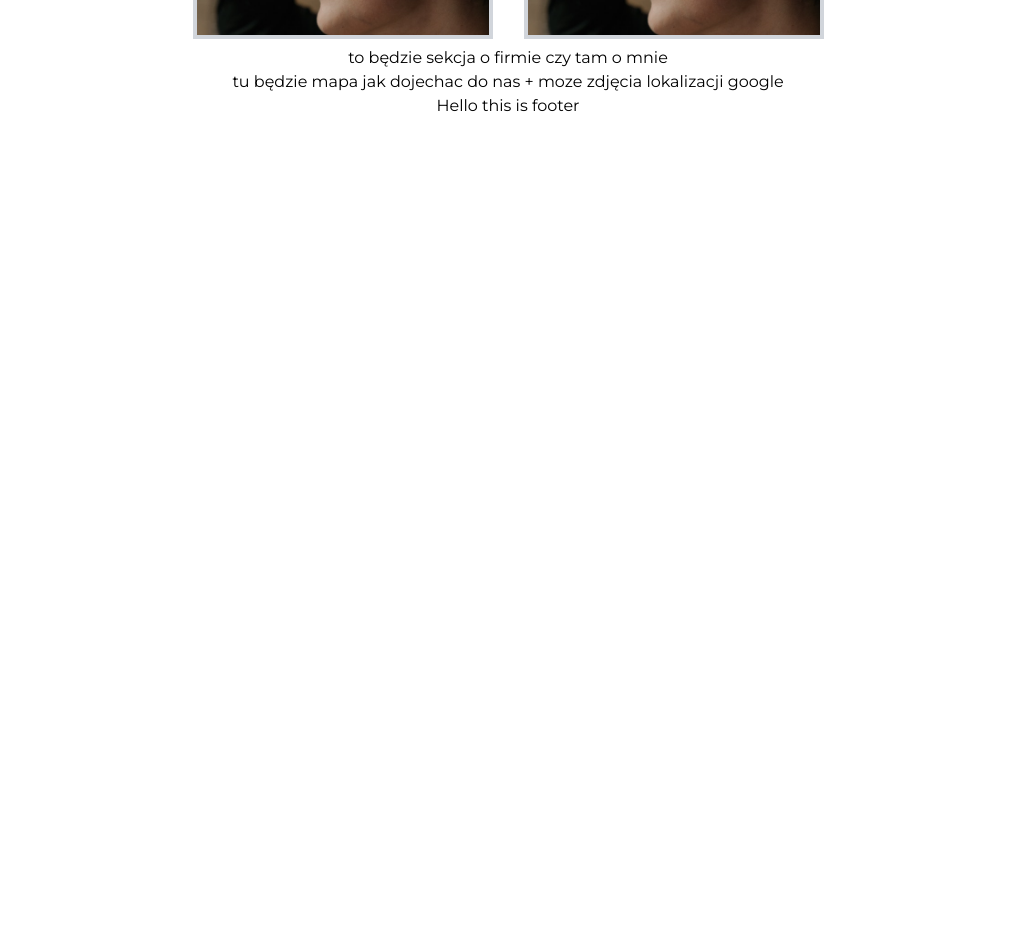
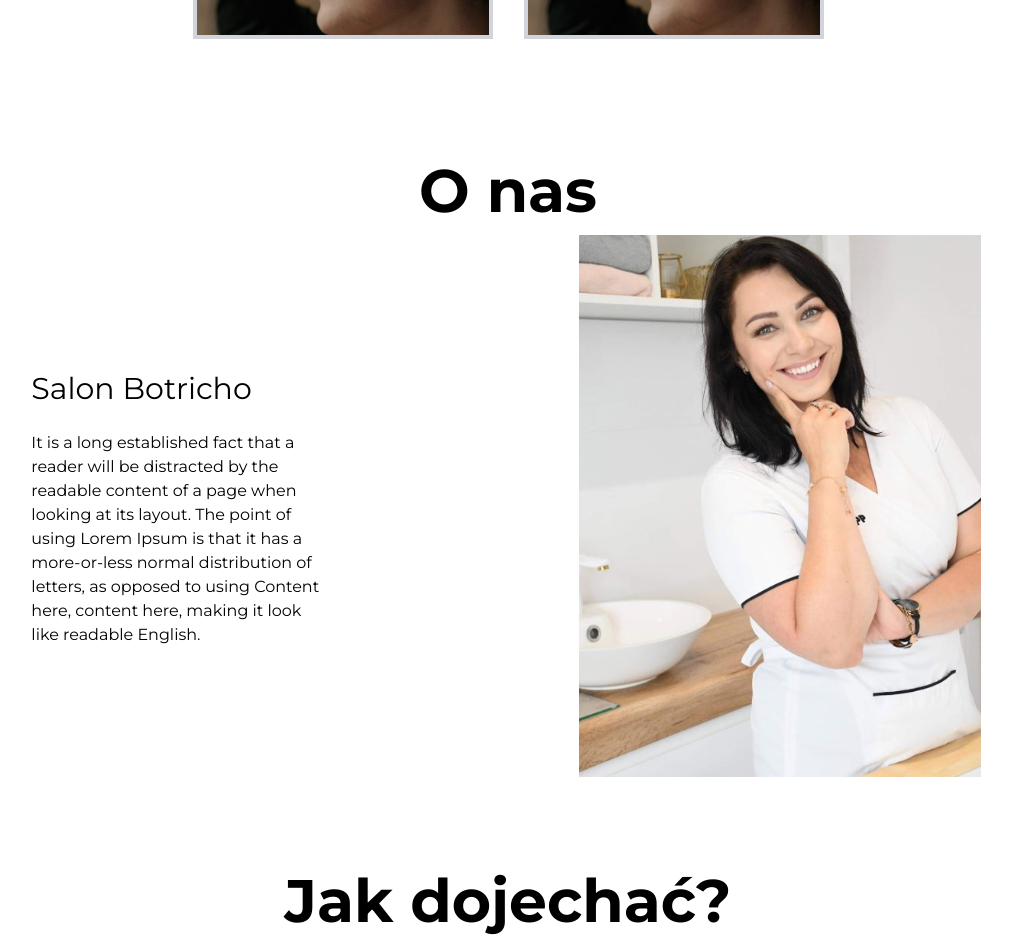
Before and after one commit to mkropidlowski/botricho-page, a Next.js app: page / in a window 1280 px wide. Shown: the part 1380-2332 px from the top of the page, without its empty margins (132-1144 px from the left). Before the commit the page ends 1498 px from the top, so only its background shows below. Built offline with nearby package versions, Linux system fonts and the light colour scheme; no server answers.

Commit message:
Create content in other sections

```diff
--- a/app/(root)/page.tsx
+++ b/app/(root)/page.tsx
@@ -109,7 +109,6 @@ export const fakeData: BE_Services[] = [
 export default function Home() {
     return (
         <PageLayout>
-            <Hero className="flex flex-col h-[650px]" />
             <SectionsWrapper>
                 <Services services={fakeData} />
                 <AboutSection />
--- a/components/about/AboutSection.tsx
+++ b/components/about/AboutSection.tsx
@@ -1,5 +1,31 @@
+import Image from "next/image";
+import owner from "@/public/images/owner.png";
+import clsx from "clsx";
+
 const AboutSection = () => {
-    return <div>to będzie sekcja o firmie czy tam o mnie</div>;
+    return (
+        <div className="w-full h-full flex justify-center items-center flex-col mb-[80px] " id="about">
+            <div>
+                <h1 className={clsx("md:text-[60px] md:font-bold p-5 text-[45px] font-semibold")}>O nas</h1>
+            </div>
+            <div className="w-full flex md:flex-row flex-col justify-evenly items-center gap-[100px]">
+                <div className="max-w-[500px]">
+                    <h2 className="text-[30px]">Salon Botricho</h2>
+                    <p className="max-w-[300px] md:w-[500px] mt-[20px]">
+                        It is a long established fact that a reader will be distracted by the readable content of a page
+                        when looking at its layout. The point of using Lorem Ipsum is that it has a more-or-less normal
+                        distribution of letters, as opposed to using Content here, content here, making it look like
+                        readable English.
+                    </p>
+                </div>
+                <div>
+                    <div className="flex items-center justify-center w-[410px] h-[500px]">
+                        <Image src={owner} alt="Aneta Botricho" style={{ objectFit: "cover" }} />
+                    </div>
+                </div>
+            </div>
+        </div>
+    );
 };
 
 export default AboutSection;
--- a/components/contact/Contact.tsx
+++ b/components/contact/Contact.tsx
@@ -1,5 +1,17 @@
+import clsx from "clsx";
+
 const Contact = () => {
-    return <div>tu będzie mapa jak dojechac do nas + moze zdjęcia lokalizacji google</div>;
+    return (
+        <div className="w-full flex items-center flex-col mb-[100px]" id="contact">
+            <div>
+                <h1 className={clsx("md:text-[60px] md:font-bold p-5 text-[45px] font-semibold")}>Jak dojechać?</h1>
+            </div>
+            <div className="max-w-[1240px] flex md:flex-row justify-evenly gap-5 flex-col">
+                <div className="md:w-[500px] md:h-[500px] w-[310px] h-[310px] bg-slate-400"></div>
+                <div className="md:w-[500px] md:h-[500px] w-[310px] h-[310px] bg-slate-400"></div>
+            </div>
+        </div>
+    );
 };
 
 export default Contact;
--- a/components/footer/Footer.tsx
+++ b/components/footer/Footer.tsx
@@ -1,7 +1,23 @@
+import clsx from "clsx";
+import Link from "next/link";
+
 const Footer = () => {
     return (
-        <footer>
-            <h2>Hello this is footer </h2>
+        <footer className="flex items-start justify-center relative w-screen rounded-t-[30px] h-[250px] bg-serviceBoxColor">
+            <div className="max-w-[1240px] inline-grid grid-cols-[250px_250px_250px] mt-[50px]">
+                <div>
+                    <h2 className={clsx("text-black")}>
+                        <Link href="/" className="flex flex-col">
+                            <span className="text-lg font-medium">Botricho Gdańsk</span>
+                            <span className="text-xs">Kosmetologia | Trychologia</span>
+                        </Link>
+                    </h2>
+                </div>
+
+                <div>dane adresowe</div>
+
+                <div>godziny otwarcia</div>
+            </div>
         </footer>
     );
 };
--- a/components/pageLayout/PageLayout.tsx
+++ b/components/pageLayout/PageLayout.tsx
@@ -1,10 +1,14 @@
+import Hero from "../hero/Hero";
 import Navbar from "../navbar/Navbar";
 
 const PageLayout = ({ children }: { children: React.ReactNode }) => {
     return (
         <>
             <Navbar />
-            <main className="max-w-[1240px] flex items-center justify-center flex-col m-auto">{children}</main>
+            <Hero className="flex flex-col h-[650px]" />
+            <main className="max-w-[1240px] min-h-screen flex items-center justify-center flex-col m-auto">
+                {children}
+            </main>
         </>
     );
 };
--- a/components/services/Services.tsx
+++ b/components/services/Services.tsx
@@ -10,7 +10,7 @@ interface IServices {
 
 const Services: FC<IServices> = ({ services }) => {
     return (
-        <div className="w-full h-full flex justify-center items-center flex-col " id="offer">
+        <div className="w-full flex justify-center items-center flex-col mb-[80px]" id="offer">
             <div>
                 <h1 className={clsx("md:text-[60px] md:font-bold p-5 text-[45px] font-semibold", styles.heading)}>
                     Oferta
--- a/components/services/service.module.scss
+++ b/components/services/service.module.scss
@@ -1,3 +1,3 @@
 .heading {
-    scroll-margin-top: 100px;
+    scroll-margin-top: -100px !important;
 }
```
Also changed, not shown: public/images/owner.png (added).
